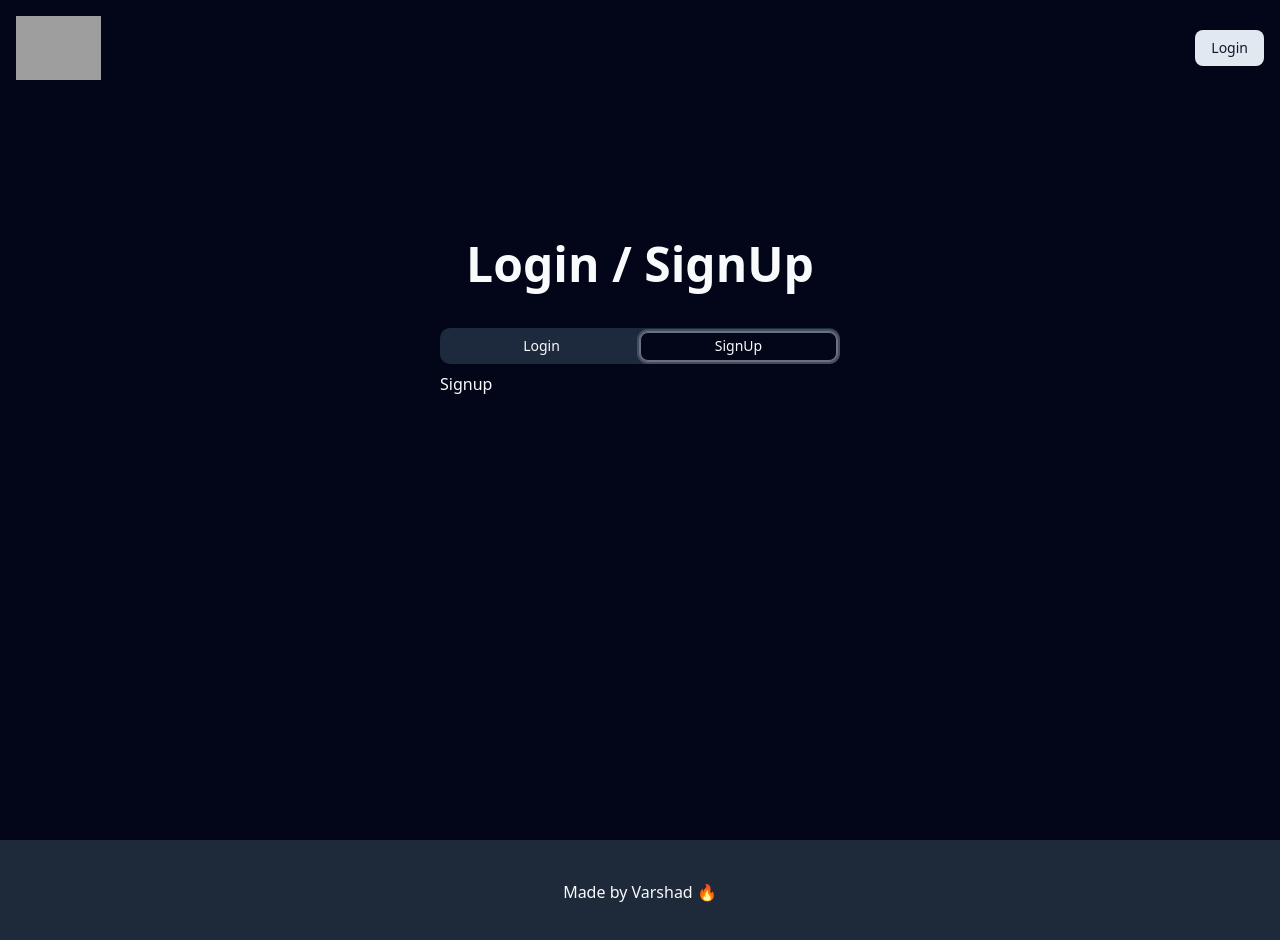
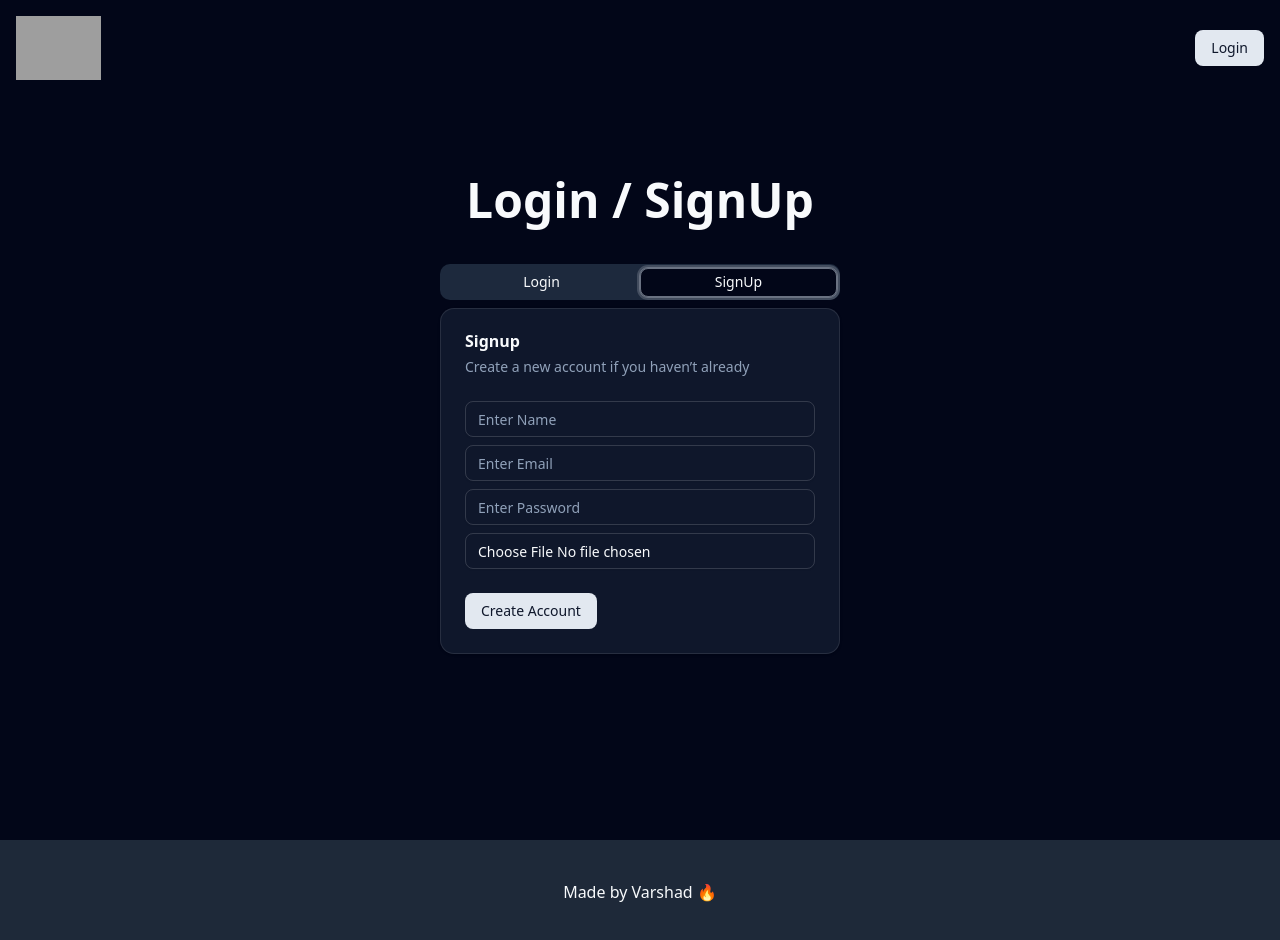
Before and after one commit to Varshad-Potle/url-shortner, a React (Vite) app: page /auth in a window 1280 px wide. Both pictures are taken after a click on the tab "SignUp". Shown: the top 940 px of the page. Built offline with nearby package versions, Linux system fonts and the light colour scheme; no server answers; grey boxes are pictures that could not be loaded.

Commit message:
signup API & UI

```diff
--- a/src/components/signup.jsx
+++ b/src/components/signup.jsx
@@ -1,9 +1,141 @@
-import React from 'react'
+import {useEffect, useState} from "react";
+import Error from "./error";
+import {Input} from "./ui/input";
+import * as Yup from "yup";
+import {
+  Card,
+  CardContent,
+  CardDescription,
+  CardFooter,
+  CardHeader,
+  CardTitle,
+} from "./ui/card";
+import {Button} from "./ui/button";
+import {useNavigate, useSearchParams} from "react-router-dom";
+import {signup} from "@/db/apiAuth";
+import {BeatLoader} from "react-spinners";
+import useFetch from "@/hooks/use-fetch";
 
 const Signup = () => {
+  let [searchParams] = useSearchParams();
+  const longLink = searchParams.get("createNew");
+
+  const navigate = useNavigate();
+
+  const [errors, setErrors] = useState({});
+  const [formData, setFormData] = useState({
+    name: "",
+    email: "",
+    password: "",
+    profile_pic: null,
+  });
+
+  const handleInputChange = (e) => {
+    const {name, value, files} = e.target;
+    setFormData((prevState) => ({
+      ...prevState,
+      [name]: files ? files[0] : value,
+    }));
+  };
+
+  const {loading, error, fn: fnSignup, data} = useFetch(signup, formData);
+
+  useEffect(() => {
+    if (error === null && data) {
+      navigate(`/dashboard?${longLink ? `createNew=${longLink}` : ""}`);
+    }
+    // eslint-disable-next-line react-hooks/exhaustive-deps
+  }, [error, loading]);
+
+  const handleSignup = async () => {
+    setErrors({});
+    try {
+      const schema = Yup.object().shape({
+        name: Yup.string().required("Name is required"),
+        email: Yup.string()
+          .trim()
+          .email("Invalid email")
+          .required("Email is required"),
+        password: Yup.string()
+          .min(6, "Password must be at least 6 characters")
+          .required("Password is required"),
+        profile_pic: Yup.mixed().required("Profile picture is required"),
+      });
+
+      await schema.validate(formData, {abortEarly: false});
+      await fnSignup(formData); // changes here
+    } catch (error) {
+      const newErrors = {};
+      if (error?.inner) {
+        error.inner.forEach((err) => {
+          newErrors[err.path] = err.message;
+        });
+
+        setErrors(newErrors);
+      } else {
+        setErrors({api: error.message});
+      }
+    }
+  };
+
   return (
-    <div>Signup</div>
-  )
-}
+    <Card>
+      <CardHeader>
+        <CardTitle>Signup</CardTitle>
+        <CardDescription>
+          Create a new account if you haven&rsquo;t already
+        </CardDescription>
+        {error && <Error message={error?.message} />}
+      </CardHeader>
+      <CardContent className="space-y-2">
+        <div className="space-y-1">
+          <Input
+            name="name"
+            type="text"
+            placeholder="Enter Name"
+            onChange={handleInputChange}
+          />
+        </div>
+        {errors.name && <Error message={errors.name} />}
+        <div className="space-y-1">
+          <Input
+            name="email"
+            type="email"
+            placeholder="Enter Email"
+            onChange={handleInputChange}
+          />
+        </div>
+        {errors.email && <Error message={errors.email} />}
+        <div className="space-y-1">
+          <Input
+            name="password"
+            type="password"
+            placeholder="Enter Password"
+            onChange={handleInputChange}
+          />
+        </div>
+        {errors.password && <Error message={errors.password} />}
+        <div className="space-y-1">
+          <Input
+            name="profile_pic"
+            type="file"
+            accept="image/*"
+            onChange={handleInputChange}
+          />
+        </div>
+        {errors.profile_pic && <Error message={errors.profile_pic} />}
+      </CardContent>
+      <CardFooter>
+        <Button onClick={handleSignup}>
+          {loading ? (
+            <BeatLoader size={10} color="#36d7b7" />
+          ) : (
+            "Create Account"
+          )}
+        </Button>
+      </CardFooter>
+    </Card>
+  );
+};
 
-export default Signup
+export default Signup;
--- a/src/db/apiAuth.js
+++ b/src/db/apiAuth.js
@@ -1,4 +1,4 @@
-import supabase from "./supabase";
+import supabase, { supabaseUrl } from "./supabase";
 
 export async function login({email, password}) {
   const {data, error} = await supabase.auth.signInWithPassword({
@@ -20,3 +20,32 @@
   if (error) throw new Error(error.message);
   return session.session?.user;
 }
+
+// signup function
+export async function signup({name, email, password, profile_pic}) {
+  // filename makes username of the format firstName-lastName
+  const fileName = `dp-${name.split(" ").join("-")}-${Math.random()}`;
+
+  // upload pfp
+  const {error: storageError} = await supabase.storage
+    .from("profile_pic")
+    .upload(fileName, profile_pic);
+
+  if (storageError) throw new Error(storageError.message);
+
+  // signup user and store metadata(name and public URL for pfp)
+  const {data, error} = await supabase.auth.signUp({
+    email,
+    password,
+    options: {
+      data: {
+        name,
+        profile_pic: `${supabaseUrl}/storage/v1/object/public/profile_pic/${fileName}`,
+      },
+    },
+  });
+
+  if (error) throw new Error(error.message);
+
+  return data;
+}
--- a/src/hooks/use-fetch.jsx
+++ b/src/hooks/use-fetch.jsx
@@ -1,5 +1,3 @@
-// custom reusable react hook
-
 import {useState} from "react";
 
 const useFetch = (cb, options = {}) => {
--- a/src/pages/auth.jsx
+++ b/src/pages/auth.jsx
@@ -7,7 +7,7 @@
   const [searchParams] = useSearchParams();
 
   return (
-    <div className="mt-36 flex flex-col items-center gap-10">
+    <div className="mt-20 flex flex-col items-center gap-10">
       <h1 className="text-5xl font-extrabold">
         {searchParams.get("createNew")
           ? "Wait! Why not login first..."
```
